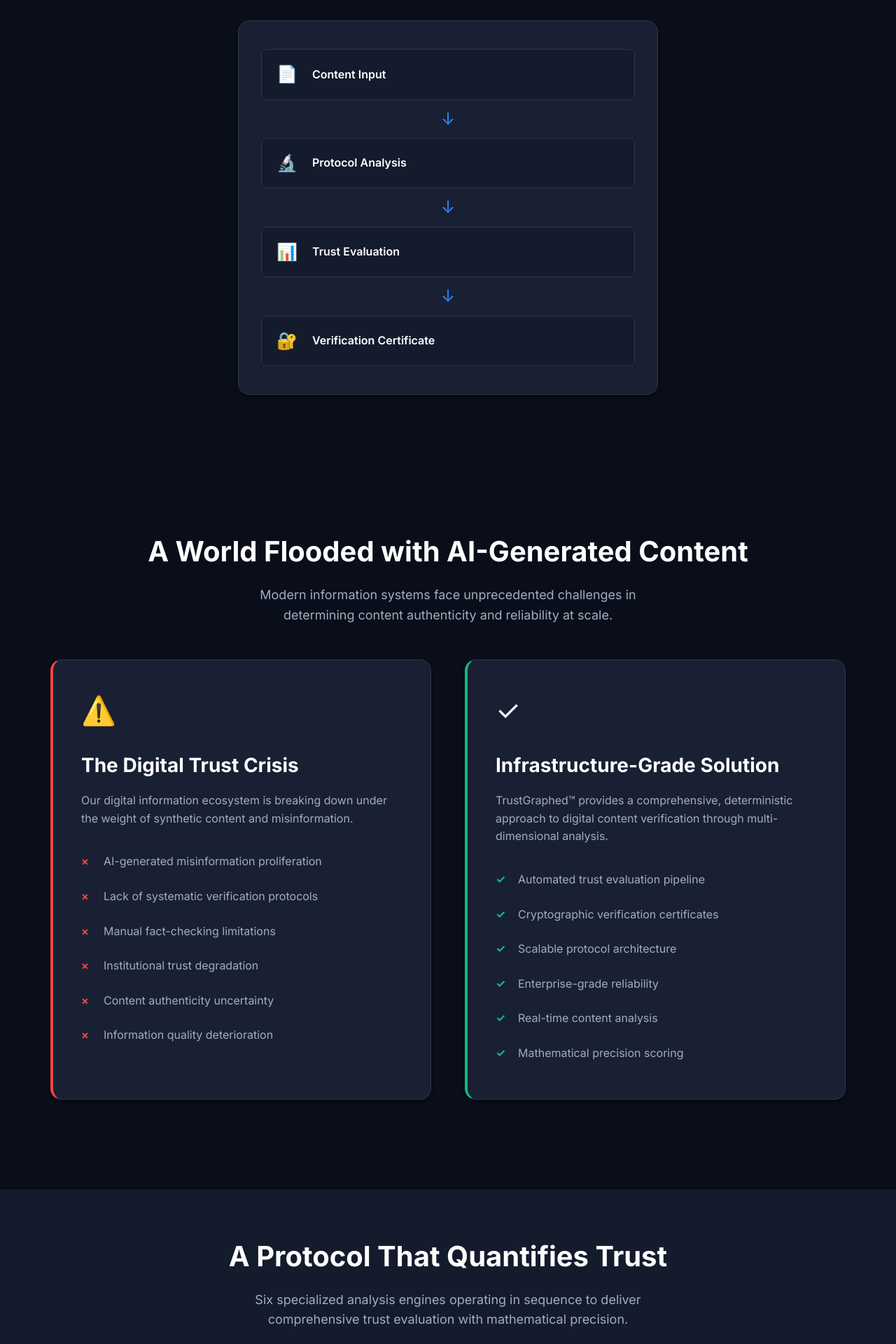
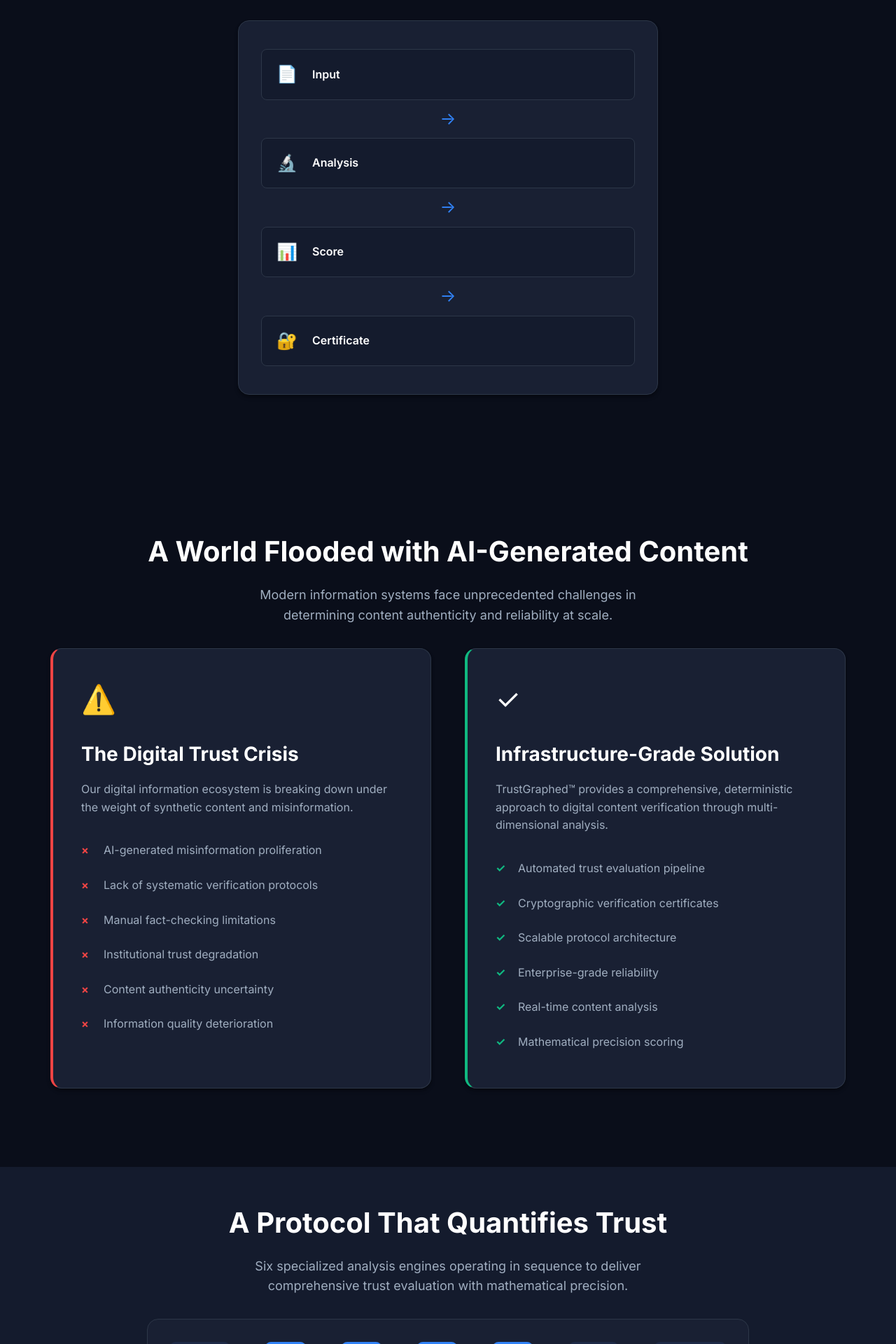
Before and after one commit to rm3non/TrustGraphed, a Flask app: page / in a window 1280 px wide. Shown: the part 560-2480 px from the top of the page at 70% size. Run offline with Flask 3, Linux system fonts and the light colour scheme.

Commit message:
Assistant checkpoint: Made design more compact and fixed file upload
Assistant generated file changes:
- static/styles.css: Compact architecture section
Compact architecture section
Fix file info display
- static/app.js: Fix file upload and display functionality, Fix file info display and validation
- templates/index.html: Simplify sections and fix file upload, Fix file upload UI

---

User prompt:

Bit more compact please. Also the document upload part is broken

Replit-Commit-Author: Assistant
Replit-Commit-Session-Id: 872e4db2-f6a4-4cd4-a281-6e1acf3b816e

```diff
--- a/static/app.js
+++ b/static/app.js
@@ -208,11 +208,11 @@ class TrustGraphedApp {
             return;
         }
 
-        // Store the file for later submission - no client-side processing
+        // Store the file for later submission
         this.currentFile = file;
-        this.currentFileContent = 'FILE_UPLOAD'; // Flag to indicate file mode
+        this.currentFileContent = 'FILE_UPLOAD';
         this.showFileInfo(file.name);
-        this.hideError(); // Clear any previous errors
+        this.hideError();
         this.validateInput();
 
         console.log('File successfully loaded and validated');
@@ -222,7 +222,10 @@ class TrustGraphedApp {
 
     showFileInfo(filename) {
         if (this.fileName) this.fileName.textContent = filename;
-        this.fileInfo?.classList.remove('hidden');
+        if (this.fileInfo) {
+            this.fileInfo.classList.remove('hidden');
+            this.fileInfo.style.display = 'flex';
+        }
     }
 
     clearFile() {
@@ -231,9 +234,12 @@ class TrustGraphedApp {
         }
         this.currentFileContent = '';
         this.currentFile = null;
-        this.fileInfo?.classList.add('hidden');
+        if (this.fileInfo) {
+            this.fileInfo.classList.add('hidden');
+            this.fileInfo.style.display = 'none';
+        }
         if (this.fileName) this.fileName.textContent = 'No file selected';
-        this.hideError(); // Clear any errors when clearing file
+        this.hideError();
         this.validateInput();
     }
 
--- a/static/styles.css
+++ b/static/styles.css
@@ -346,14 +346,14 @@ body {
 
 /* Architecture Section */
 .architecture-section {
-    padding: 4rem 2rem;
+    padding: 3rem 2rem;
     background: var(--bg-secondary);
-    margin: 4rem 0;
+    margin: 3rem 0;
 }
 
 .section-header {
     text-align: center;
-    margin-bottom: 3rem;
+    margin-bottom: 2rem;
     max-width: 1200px;
     margin-left: auto;
     margin-right: auto;
--- a/templates/index.html
+++ b/templates/index.html
@@ -56,22 +56,22 @@
             <div class="trust-pipeline">
                 <div class="pipeline-step">
                     <div class="step-icon">📄</div>
-                    <div class="step-label">Content Input</div>
+                    <div class="step-label">Input</div>
                 </div>
-                <div class="pipeline-arrow">↓</div>
+                <div class="pipeline-arrow">→</div>
                 <div class="pipeline-step">
                     <div class="step-icon">🔬</div>
-                    <div class="step-label">Protocol Analysis</div>
+                    <div class="step-label">Analysis</div>
                 </div>
-                <div class="pipeline-arrow">↓</div>
+                <div class="pipeline-arrow">→</div>
                 <div class="pipeline-step">
                     <div class="step-icon">📊</div>
-                    <div class="step-label">Trust Evaluation</div>
+                    <div class="step-label">Score</div>
                 </div>
-                <div class="pipeline-arrow">↓</div>
+                <div class="pipeline-arrow">→</div>
                 <div class="pipeline-step">
                     <div class="step-icon">🔐</div>
-                    <div class="step-label">Verification Certificate</div>
+                    <div class="step-label">Certificate</div>
                 </div>
             </div>
         </div>
@@ -287,9 +287,9 @@ Example: Research findings, news articles, policy documents, or any text requiri
                     <div id="fileInputSection" class="input-method hidden">
                         <div id="dropZone" class="file-drop-zone">
                             <i class="fas fa-cloud-upload-alt upload-icon"></i>
-                            <h4>Upload Document for Analysis</h4>
-                            <p class="file-format-hint">Supported formats: .txt, .pdf, .docx (max 10MB)</p>
-                            <input type="file" id="fileInput" accept=".txt,.pdf,.docx" hidden />
+                            <h4>Upload Document</h4>
+                            <p class="file-format-hint">Formats: .txt, .pdf, .docx (max 10MB)</p>
+                            <input type="file" id="fileInput" accept=".txt,.pdf,.docx" style="display: none;" />
                         </div>
 
                         <div id="fileInfo" class="file-info hidden">
```
Also changed, not shown: other parts of static/styles.css (+36 -4 lines).
